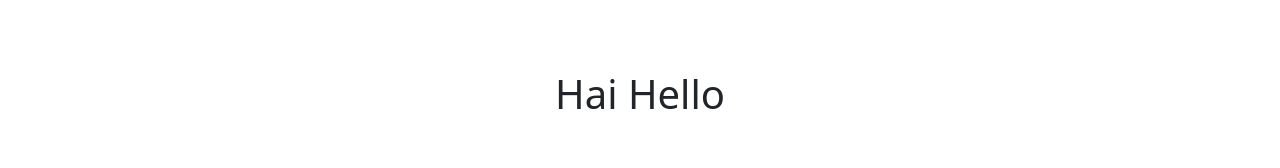
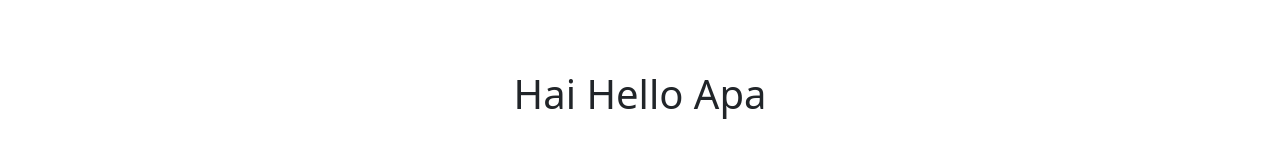
Before and after one commit to amuzha/simple-react-bootstrap, a React (Vite) app: page / in a window 1280 px wide. Shown: the part 1751-1919 px from the top of the page. Built offline with nearby package versions, Linux system fonts and the light colour scheme.

Commit message:
test saja

```diff
--- a/src/pages/Home.jsx
+++ b/src/pages/Home.jsx
@@ -47,7 +47,7 @@ function Home(props) {
 
       <section id="profile" className="py-5 my-5">
         <Container>
-          <h1 className="text-center">Hai Hello</h1>
+          <h1 className="text-center">Hai Hello Apa</h1>
         </Container>
       </section>
     </>
```
